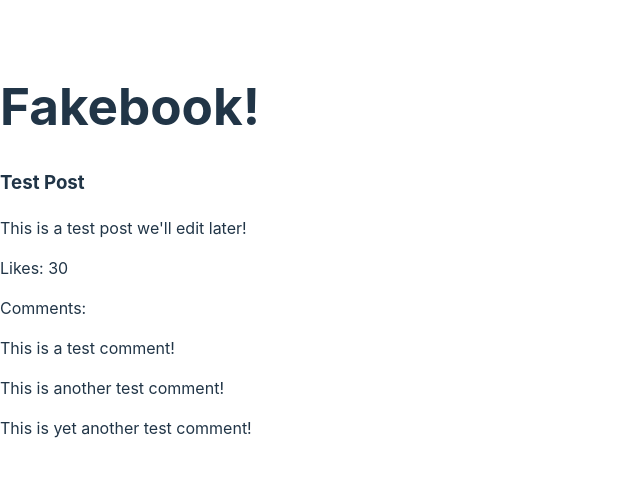
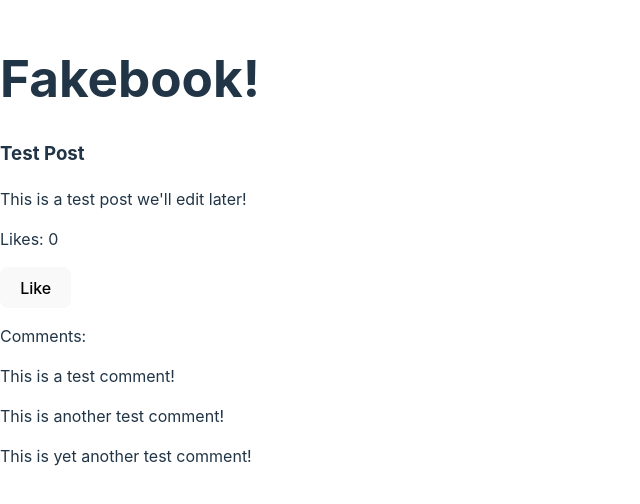
Before and after one commit to MohamedSalah07/Assignment-1, a React (Vite) app in the folder social-media-app/: page / in a window 1280 px wide. Shown: the part 150-654 px from the top of the page, without its empty margins (0-640 px from the left). Built offline with nearby package versions, Linux system fonts and the light colour scheme.

Commit message:
Used state to manage likes in Post component

```diff
--- a/social-media-app/src/components/Post.jsx
+++ b/social-media-app/src/components/Post.jsx
@@ -1,10 +1,16 @@
-import React from 'react';
+import React, { useState } from 'react';
 import Comment from './Comment';
 function Post(){
-  return(<div>
+  const [likes, setLikes] = useState(0);
+  function handleLike(){
+    setLikes(likes + 1);
+  }
+  return(
+    <div>
       <h3>Test Post</h3>
       <p>This is a test post we'll edit later!</p>
-    <p>Likes: 30</p>
+      <p>Likes: {likes}</p>
+      <button onClick={handleLike}>Like</button>
       <p>Comments:</p>
       <Comment content="This is a test comment!" />
       <Comment content="This is another test comment!" />
```
Lines whose indentation alone changed are shown as unchanged.
